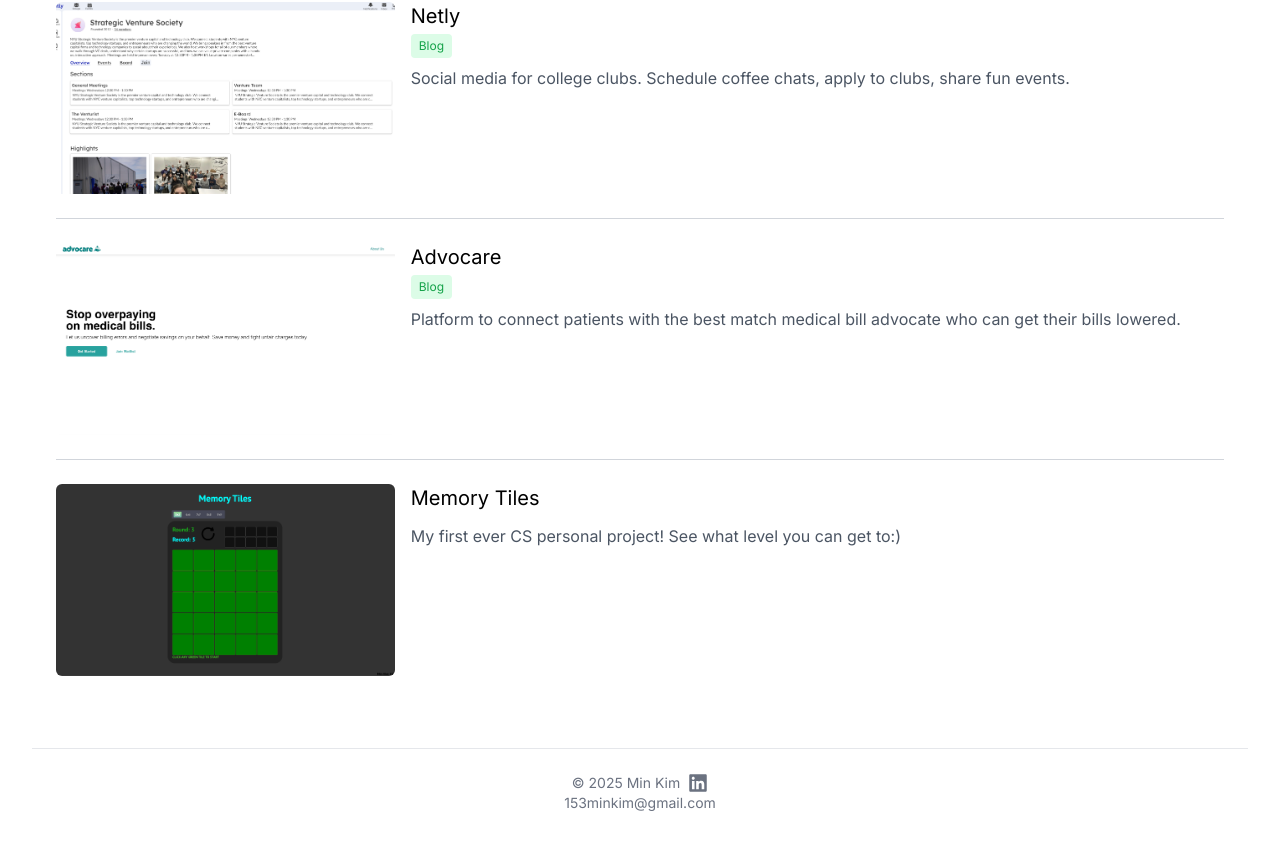
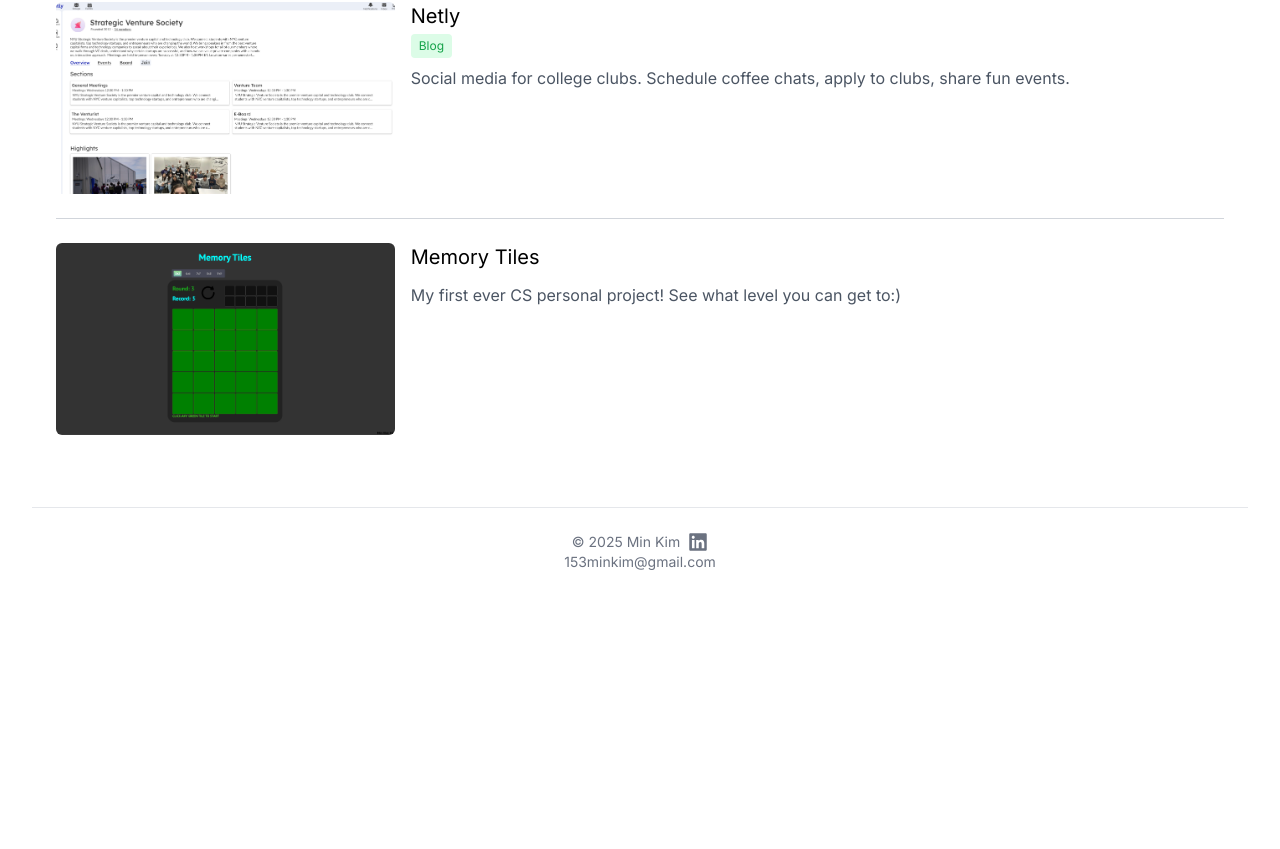
Before and after one commit to min-kim123/portfolio, a React (Vite) app: page /projects in a window 1280 px wide. Shown: the part 913-1762 px from the top of the page. After the commit the page ends 1541 px from the top, so only its background shows below. Built offline with nearby package versions, Linux system fonts and the light colour scheme.

Commit message:
comment out advocare

```diff
--- a/src/pages/Projects.jsx
+++ b/src/pages/Projects.jsx
@@ -46,16 +46,16 @@ const projects = [
     blog: true,
     ware: "software",
   },
-  {
-    title: "Advocare",
-    description:
-      "Platform to connect patients with the best match medical bill advocate who can get their bills lowered. ",
-    link: "/advocare",
-    picture: advocareImg,
-    guide: false,
-    blog: true,
-    ware: "software",
-  },
+  // {
+  //   title: "Advocare",
+  //   description:
+  //     "Platform to connect patients with the best match medical bill advocate who can get their bills lowered. ",
+  //   link: "/advocare",
+  //   picture: advocareImg,
+  //   guide: false,
+  //   blog: true,
+  //   ware: "software",
+  // },
   {
     title: "Memory Tiles",
     description:
```
